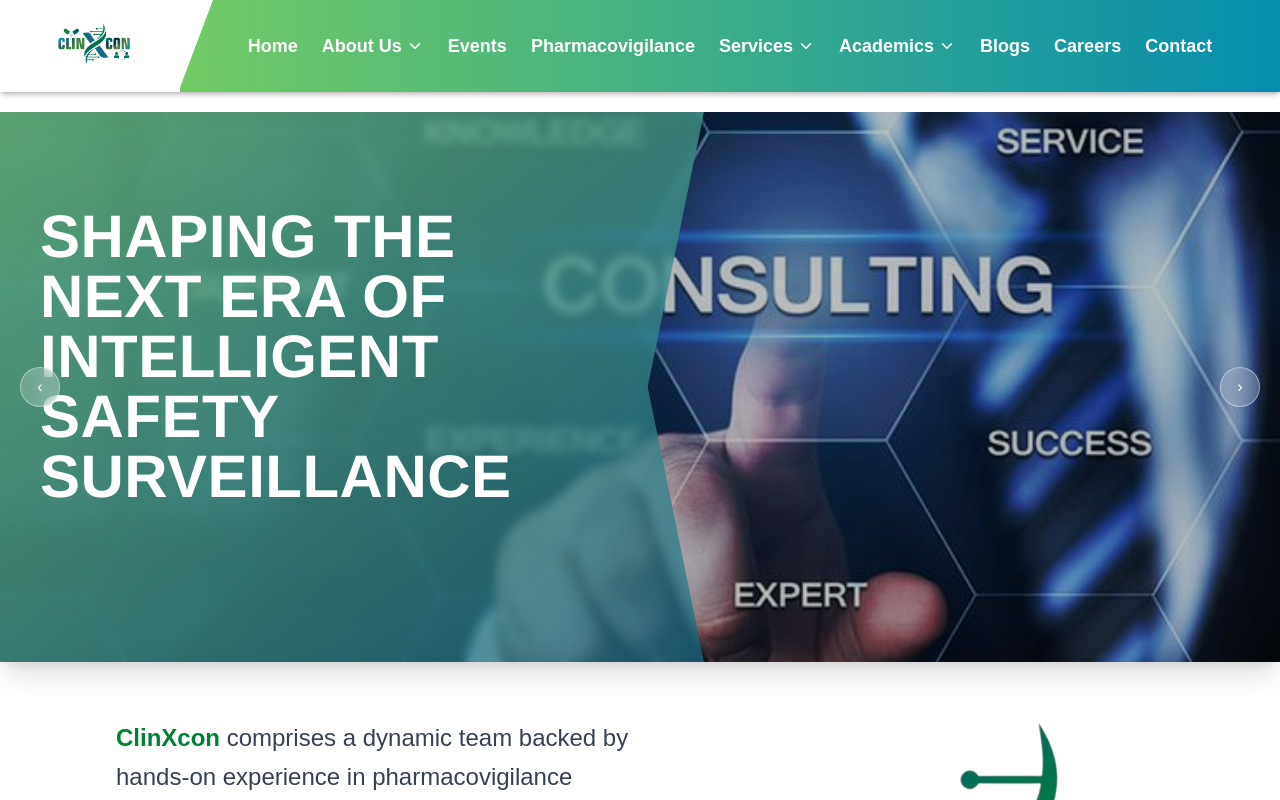
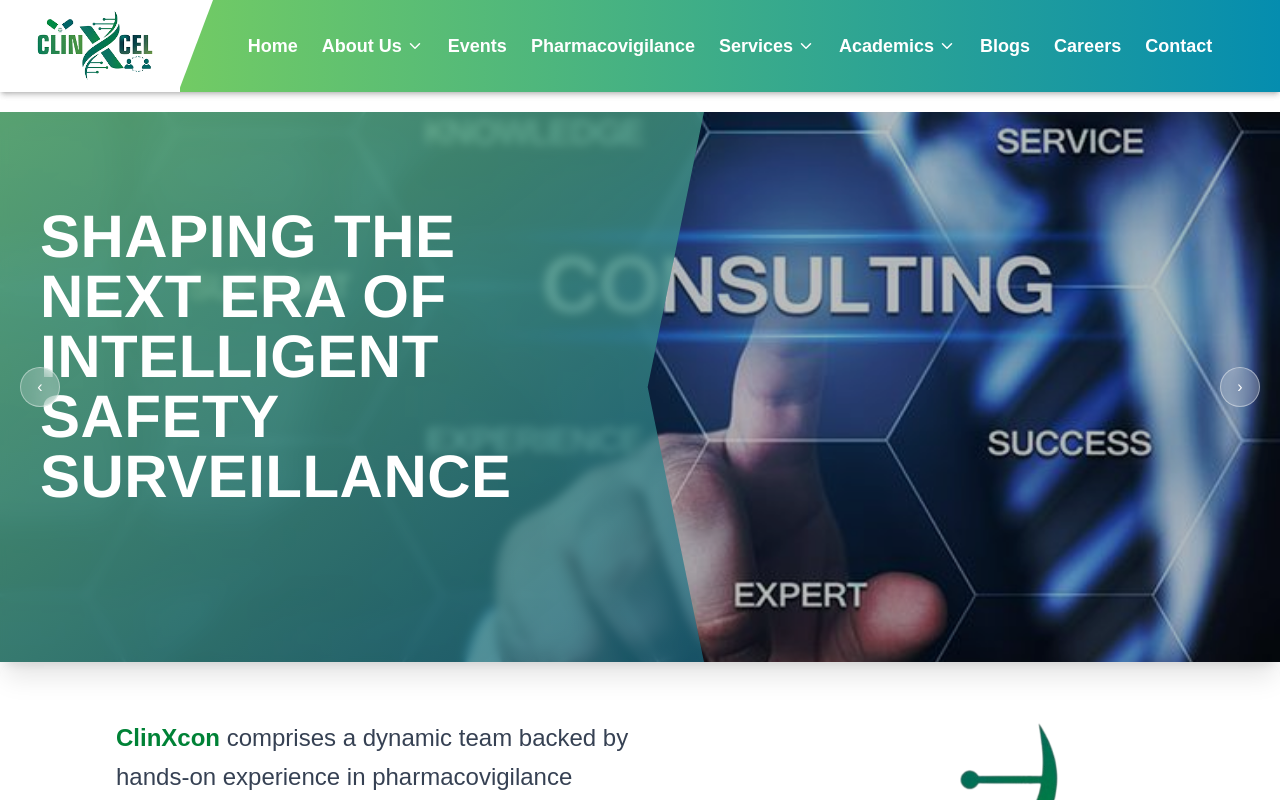
Before and after one commit to Code4Bharat1/clinxcon-Client, a Next.js app: page / in a window 1280 px wide. Shown: the top 800 px of the page. Built offline with nearby package versions, Linux system fonts and the light colour scheme.

Commit message:
made logo big

```diff
--- a/src/component/layout/Navbar.jsx
+++ b/src/component/layout/Navbar.jsx
@@ -128,9 +128,9 @@ const Navbar = () => {
           {/* LOGO */}
            <div className="py-1 pl-1 sm:pl-2 ml-1 sm:ml-2 md:ml-3 lg:ml-4 flex-shrink-0">
             <img
-              src="/logo3.png"
+              src="/logo2.png"
               alt="Clinxcon Logo"
-              className="w-[80px] h-[48px] sm:w-[95px] sm:h-[55px] md:w-[105px] md:h-[60px] lg:w-[120px] lg:h-[68px] xl:w-[140px] xl:h-[80px] object-contain"
+              className="w-[70px] h-[48px] sm:w-[95px] sm:h-[55px] md:w-[105px] md:h-[60px] lg:w-[120px] lg:h-[68px] xl:w-[140px] xl:h-[80px] object-contain"
             />
            </div>
 
```
Also changed, not shown: src/app/icon.png, src/app/icon1.png (added).
